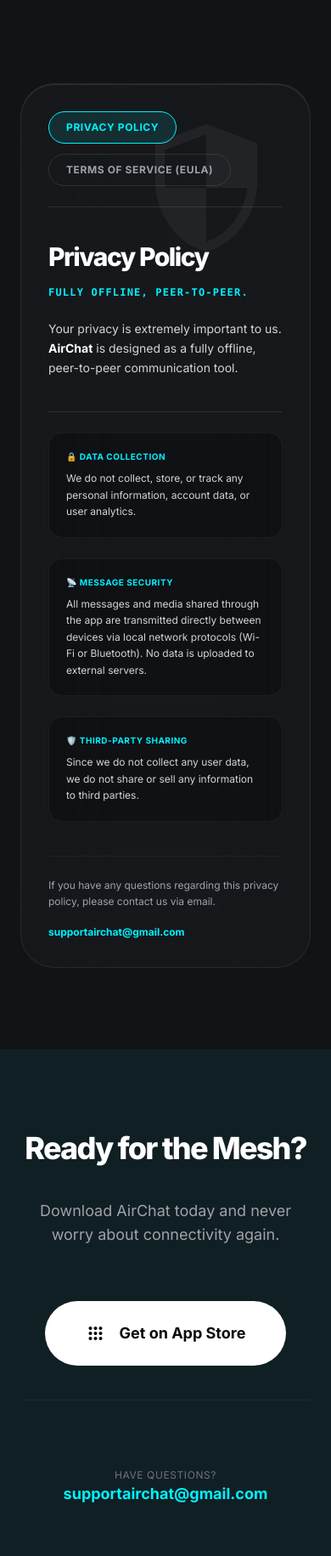
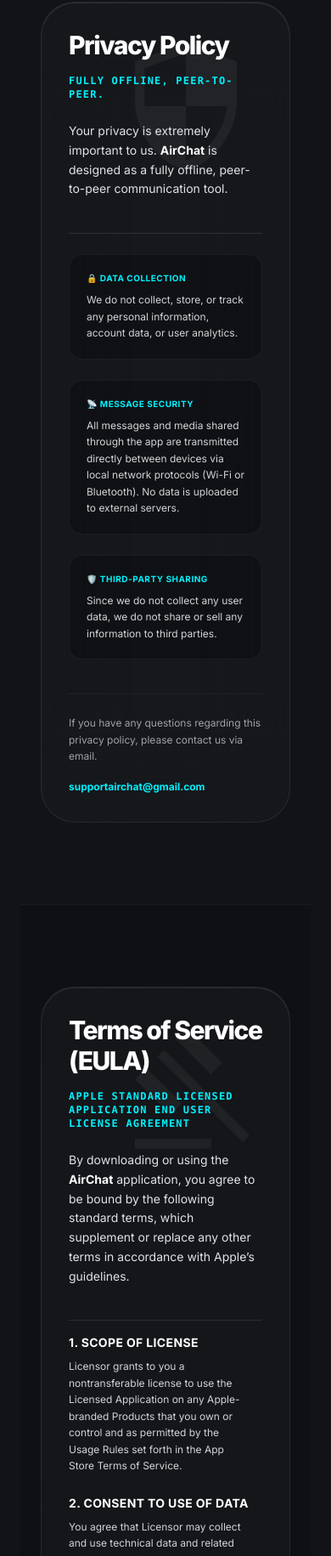
Before and after one commit to TeaKupradze/OfflineChat-AirChat, a plain HTML site: page index.html in a window 390 px wide. Shown: the part 4210-6041 px from the top of the page at 85% size. Drawn offline with nearby package versions, Linux system fonts and the light colour scheme.

Commit message:
add therms

```diff
--- a/index.html
+++ b/index.html
@@ -43,10 +43,11 @@
                 <span class="material-symbols-outlined text-[#00f1fe]" style="font-variation-settings: 'FILL' 1;">hub</span>
                 <span class="text-lg font-bold tracking-tighter text-zinc-100">AwareChat</span>
             </div>
-            <div class="hidden md:flex gap-8">
+            <div class="hidden md:flex gap-6">
                 <a class="text-zinc-500 hover:text-white transition-colors text-xs font-semibold tracking-widest" href="#features">FEATURES</a>
                 <a class="text-zinc-500 hover:text-white transition-colors text-xs font-semibold tracking-widest" href="#technology">TECH</a>
                 <a class="text-zinc-500 hover:text-white transition-colors text-xs font-semibold tracking-widest" href="#privacy">PRIVACY</a>
+                <a class="text-zinc-500 hover:text-white transition-colors text-xs font-semibold tracking-widest" href="#terms">TERMS</a>
             </div>
             <a href="https://apps.apple.com/us/app/airchat-for-iphone/id6781185491" target="_blank" rel="noopener noreferrer" class="hidden md:flex items-center gap-2 px-4 py-2 bg-[#00f1fe] text-zinc-950 rounded-full text-xs font-bold hover:brightness-110 transition-all">
                 <span>DOWNLOAD</span>
@@ -189,31 +190,17 @@
                     </div>
                 </div>
             </div>
-        </section>
-
-        <!-- Privacy & Terms Section -->
+               <!-- Privacy Section -->
         <section id="privacy" class="py-24 px-6 relative">
             <div class="max-w-4xl mx-auto glass-card rounded-[2.5rem] p-8 md:p-12 relative overflow-hidden">
                 <div class="absolute top-0 right-0 p-8 opacity-5">
                     <span class="material-symbols-outlined text-[180px] text-white">security</span>
                 </div>
                 <div class="relative z-10 space-y-10">
-                    <!-- Tab Selector -->
-                    <div class="flex flex-wrap gap-3 border-b border-white/10 pb-6">
-                        <button id="tab-btn-privacy" onclick="switchPrivacyTab('privacy')" class="px-5 py-2.5 text-xs font-bold tracking-wider uppercase rounded-full transition-all border bg-[#00f1fe]/10 border-[#00f1fe] text-[#00f1fe]">
-                            Privacy Policy
-                        </button>
-                        <button id="tab-btn-terms" onclick="switchPrivacyTab('terms')" class="px-5 py-2.5 text-xs font-bold tracking-wider uppercase rounded-full transition-all border bg-transparent border-white/10 text-zinc-400 hover:text-white">
-                            Terms of Service (EULA)
-                        </button>
-                    </div>
-
-                    <!-- Privacy Tab Content -->
-                    <div id="content-privacy" class="space-y-10">
                     <div class="space-y-4">
                         <h2 class="text-3xl md:text-5xl font-extrabold text-white tracking-tighter">Privacy Policy</h2>
                         <p class="text-xs tracking-widest text-[#00f1fe] font-extrabold uppercase font-mono">Fully offline, peer-to-peer.</p>
-                            <p class="text-zinc-300 text-sm md:text-base leading-relaxed max-w-2xl pt-2">
+                        <p class="text-zinc-350 text-sm md:text-base leading-relaxed max-w-2xl pt-2">
                             Your privacy is extremely important to us. <strong class="text-white">AirChat</strong> is designed as a fully offline, peer-to-peer communication tool.
                         </p>
                     </div>
@@ -248,9 +235,16 @@
                         </a>
                     </div>
                 </div>
+            </div>
+        </section>
 
-                    <!-- Terms (EULA) Tab Content -->
-                    <div id="content-terms" class="space-y-10 hidden">
+        <!-- Terms of Service Section -->
+        <section id="terms" class="py-24 px-6 relative border-t border-white/5 bg-zinc-950/20">
+            <div class="max-w-4xl mx-auto glass-card rounded-[2.5rem] p-8 md:p-12 relative overflow-hidden">
+                <div class="absolute top-0 right-0 p-8 opacity-5">
+                    <span class="material-symbols-outlined text-[180px] text-white">gavel</span>
+                </div>
+                <div class="relative z-10 space-y-10">
                     <div class="space-y-4">
                         <h2 class="text-3xl md:text-5xl font-extrabold text-white tracking-tighter">Terms of Service (EULA)</h2>
                         <p class="text-xs tracking-widest text-[#00f1fe] font-extrabold uppercase font-mono">Apple Standard Licensed Application End User License Agreement</p>
@@ -259,7 +253,7 @@
                         </p>
                     </div>
 
-                        <div class="space-y-6 max-h-[300px] overflow-y-auto pr-4 text-xs text-zinc-300 pt-4 border-t border-white/10">
+                    <div class="space-y-6 max-h-[350px] overflow-y-auto pr-4 text-xs text-zinc-300 pt-4 border-t border-white/10">
                         <div class="space-y-2">
                             <h4 class="font-bold text-white text-sm uppercase tracking-wide">1. Scope of License</h4>
                             <p class="leading-relaxed">
@@ -346,7 +340,6 @@
                     </div>
                 </div>
             </div>
-            </div>
         </section>
 
         <!-- CTA & Contact Section -->
@@ -378,26 +371,7 @@
         <p class="text-zinc-600 text-xs tracking-wider">© 2026 AWARECHAT. TACTILE DIGITALISM SERIES.</p>
     </footer>
 
-    <script>
-        function switchPrivacyTab(tab) {
-            const privacyBtn = document.getElementById('tab-btn-privacy');
-            const termsBtn = document.getElementById('tab-btn-terms');
-            const privacyContent = document.getElementById('content-privacy');
-            const termsContent = document.getElementById('content-terms');
 
-            if (tab === 'privacy') {
-                privacyBtn.className = "px-5 py-2.5 text-xs font-bold tracking-wider uppercase rounded-full transition-all border bg-[#00f1fe]/10 border-[#00f1fe] text-[#00f1fe]";
-                termsBtn.className = "px-5 py-2.5 text-xs font-bold tracking-wider uppercase rounded-full transition-all border bg-transparent border-white/10 text-zinc-400 hover:text-white";
-                privacyContent.classList.remove('hidden');
-                termsContent.classList.add('hidden');
-            } else {
-                privacyBtn.className = "px-5 py-2.5 text-xs font-bold tracking-wider uppercase rounded-full transition-all border bg-transparent border-white/10 text-zinc-400 hover:text-white";
-                termsBtn.className = "px-5 py-2.5 text-xs font-bold tracking-wider uppercase rounded-full transition-all border bg-[#00f1fe]/10 border-[#00f1fe] text-[#00f1fe]";
-                privacyContent.classList.add('hidden');
-                termsContent.classList.remove('hidden');
-            }
-        }
-    </script>
 
 </body>
 </html>
```
Lines whose indentation alone changed are shown as unchanged.
